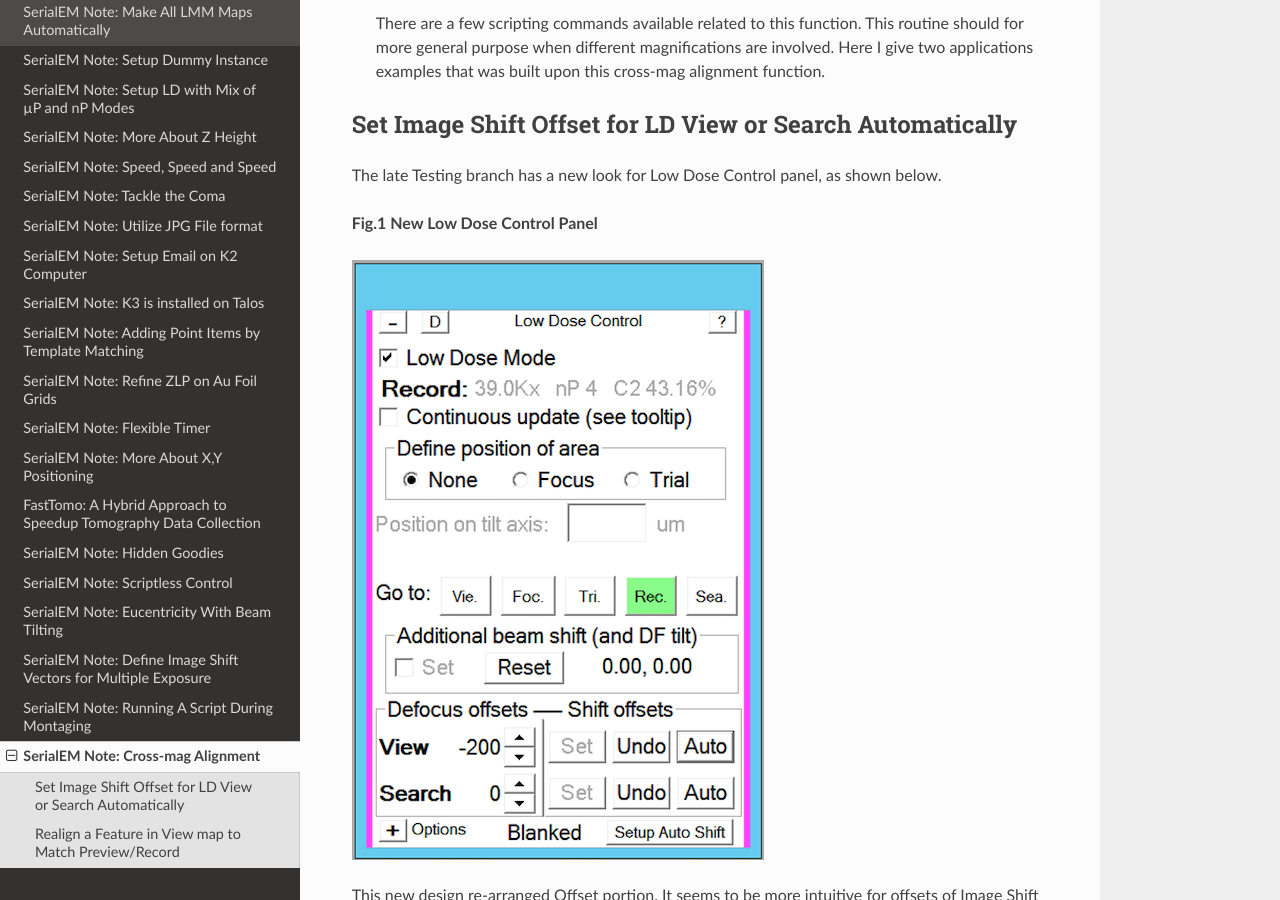
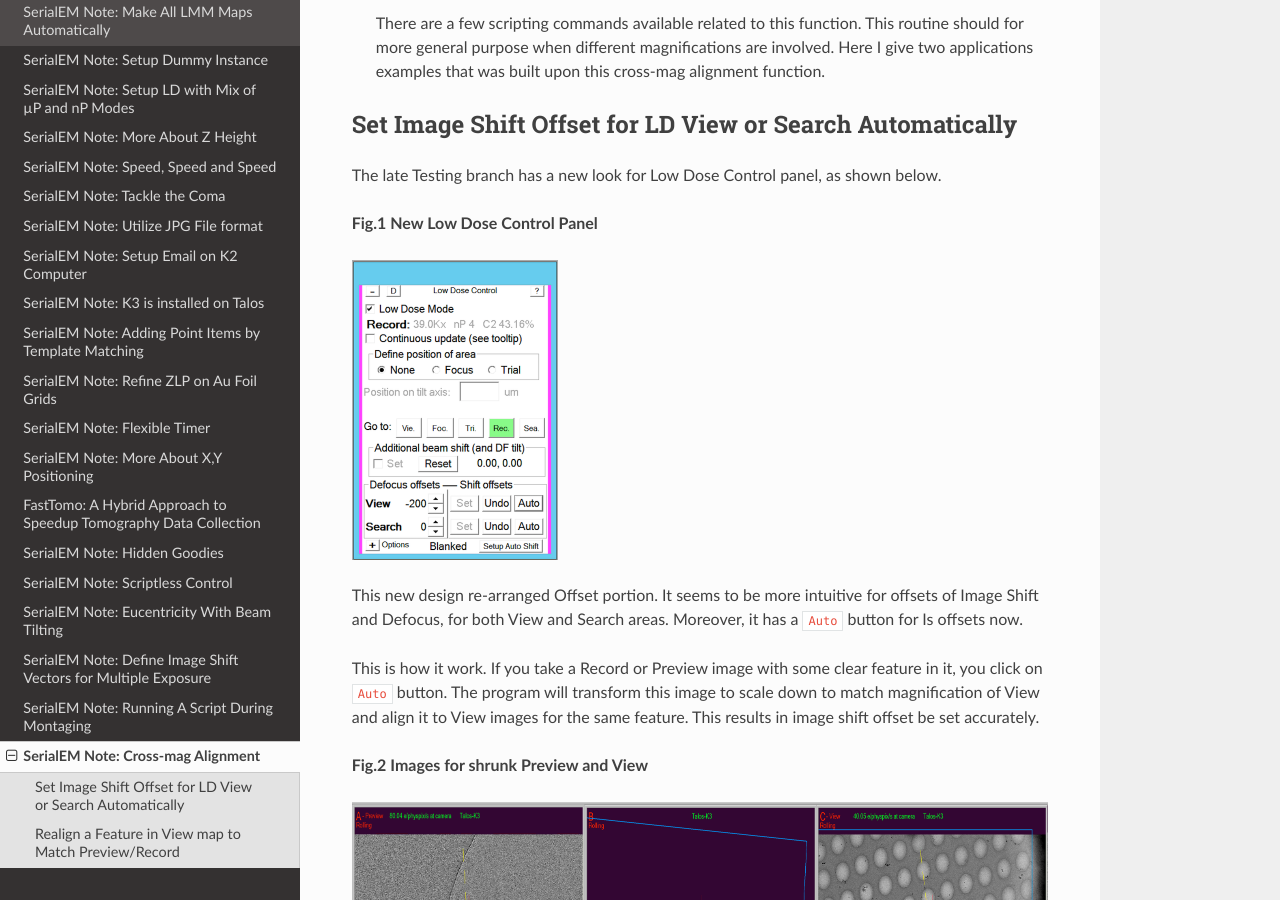
Before and after one commit to xuchen66/sphinx-emdocs, a Sphinx documentation site: the page built from source/serialem-note-cross-mag_aligment.rst, in a window 1280 px wide and 900 px high, scrolled down 383 px. Built offline with Sphinx 7.4.7 and the Read the Docs theme 2.0.0, drawn with Linux system fonts in a browser that asks for light colours; pages that are not in the unit, such as notebooks, are missing from menus.

Commit message:
Update serialem-note-cross-mag_aligment.rst

```diff
--- a/source/serialem-note-cross-mag_aligment.rst
+++ b/source/serialem-note-cross-mag_aligment.rst
@@ -33,7 +33,7 @@
 **Fig.1 New Low Dose Control Panel**
 
 .. image:: ../images/new-LD-with-auto.png
-   :scale: 100 %
+   :scale: 50 %
 ..   :height: 544 px
    :width: 384 px
    :alt: new LD looking
@@ -52,7 +52,7 @@
 **Fig.2 Images for shrunk Preview and View**
 
 .. image:: ../images/LD-shift-auto.png
-   :scale: 100 %
+   :scale: 50 %
 ..   :height: 544 px
    :width: 384 px
    :alt: new LD looking
@@ -76,7 +76,7 @@
 **Fig.3 Option for Realign to Scaled map**
 
 .. image:: ../images/realign-to-scale-P-option.png
-   :scale: 100 %
+   :scale: 50 %
 ..   :height: 544 px
    :width: 384 px
    :alt: new LD looking
@@ -93,7 +93,7 @@
 **Fig.4 Scaled up Realign - ideal for initial target in TS**
 
 .. image:: ../images/realign-to-P.png
-   :scale: 100 %
+   :scale: 50 %
 ..   :height: 544 px
    :width: 384 px
    :alt: new LD looking
```
